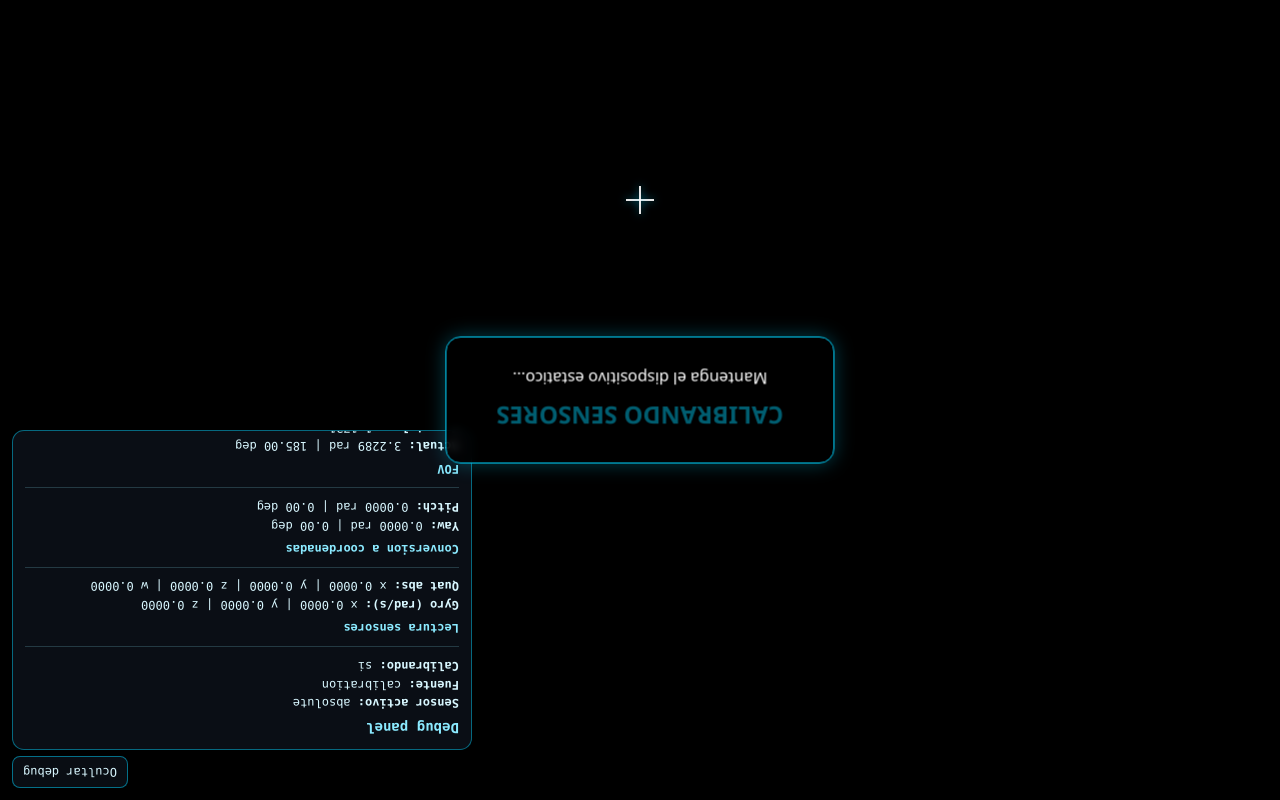
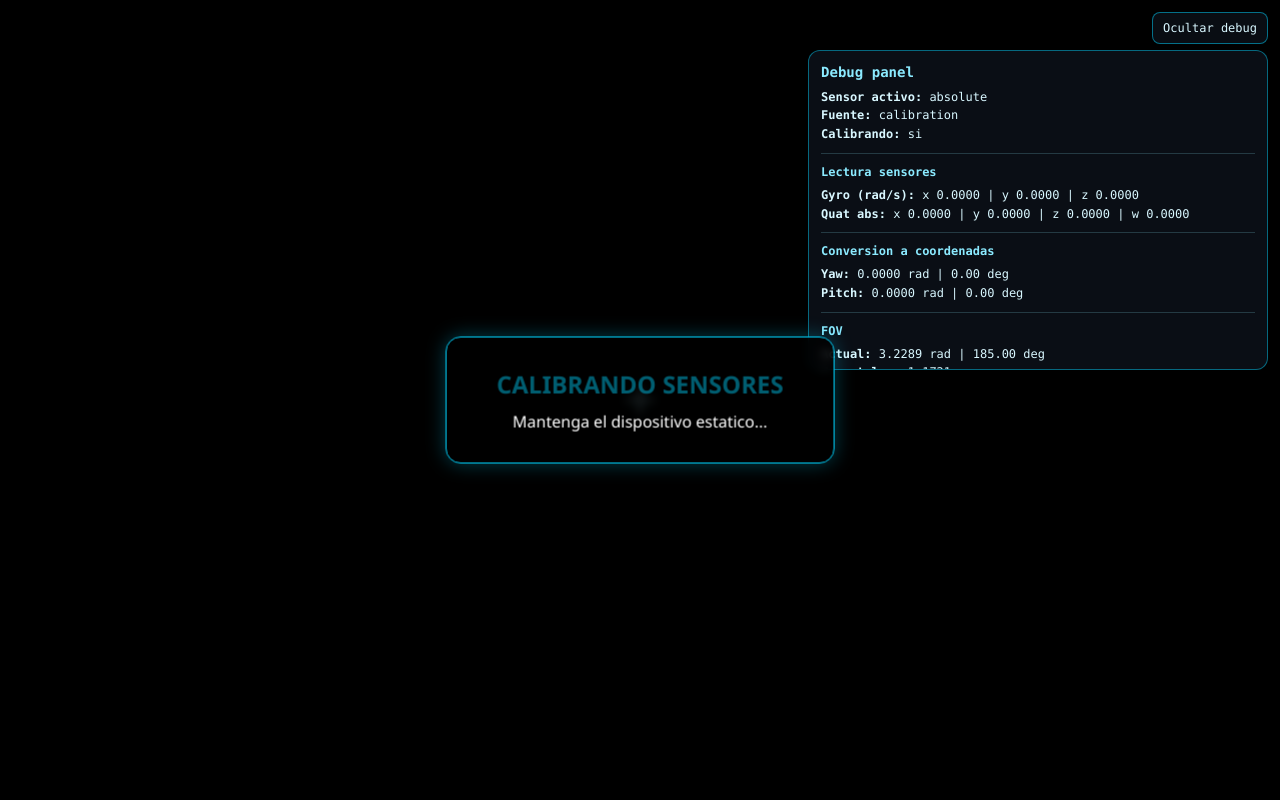
Before and after one commit to abellinouc/abellinouc.github.io, a Svelte app: page / in a window 1280 px wide. Built offline with nearby package versions, Linux system fonts and the light colour scheme; no server answers.

Commit message:
tablet revised

```diff
--- a/src/App.svelte
+++ b/src/App.svelte
@@ -813,6 +813,8 @@
     transform: rotate(180deg);
   }
 
+
+
   main {
     width: 100%;
     height: 100%;
@@ -917,4 +919,29 @@
       opacity: 1;
     }
   }
+
+    @media (min-width: 600px) {
+  :global(#app) {
+    transform: rotate(0deg);
+
+  }
+  #stel-canvas {
+    width: 100%;
+    height: 100%;
+    display: block;
+    position: absolute;
+    top:0%;
+  }
+
+  .crosshair {
+    position: absolute;
+    top: 50%;
+    left: 50%;
+    width: 40px;
+    height: 40px;
+    transform: translate(-50%, -50%);
+    pointer-events: none;
+    z-index: 20;
+  }
+}
 </style>
```
